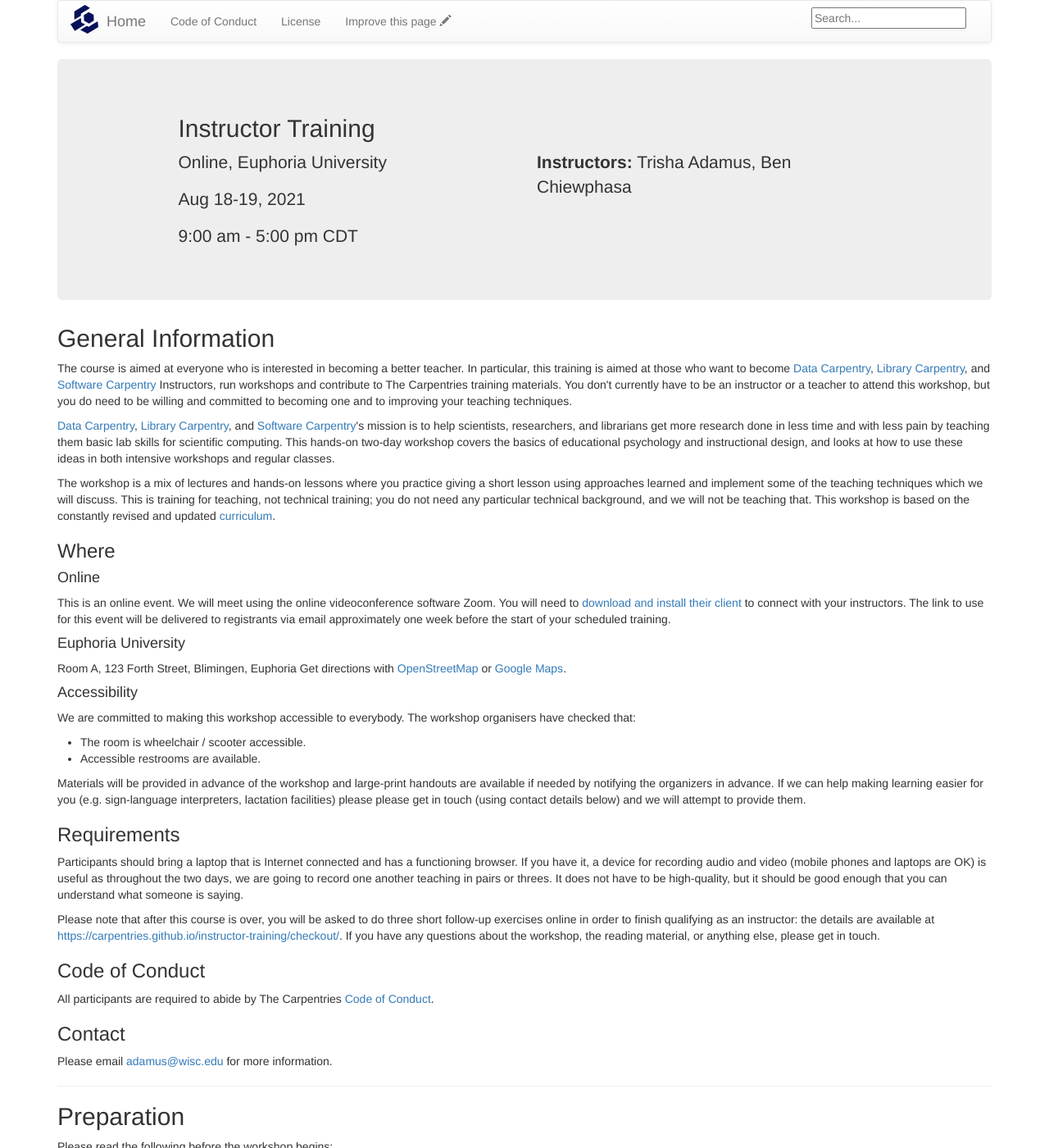
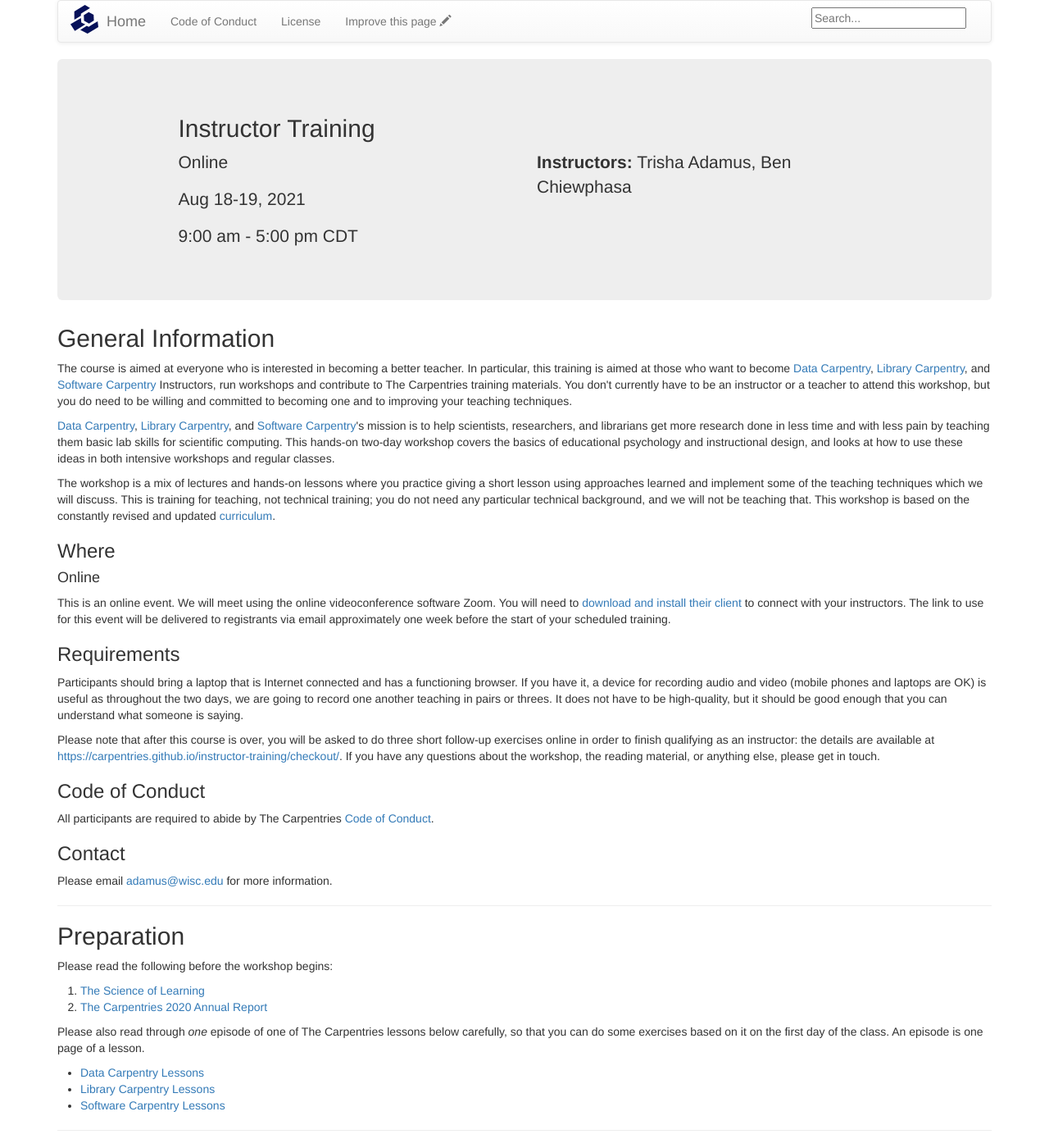
Before and after one commit to tadamus/2021-08-18-ttt-online-CDT, a Jekyll site: the page built from index.md, in a window 1280 px wide and 1400 px high. Shown: the whole window at 82% size. Built offline with Jekyll 4.4.1, drawn with Linux system fonts in a browser that asks for light colours; part of the change alters nothing that is shown.

Commit message:
remove Euphoria U

```diff
--- a/index.md
+++ b/index.md
@@ -16,7 +16,7 @@ locations:
   - venue: "Online"
     address: ""
 
-  - venue: "Euphoria University"
+  # - venue: "Euphoria University"
     address: "Room A, 123 Forth Street, Blimingen, Euphoria"
     latlng: "41.7901128,-87.6007318"
 
```
